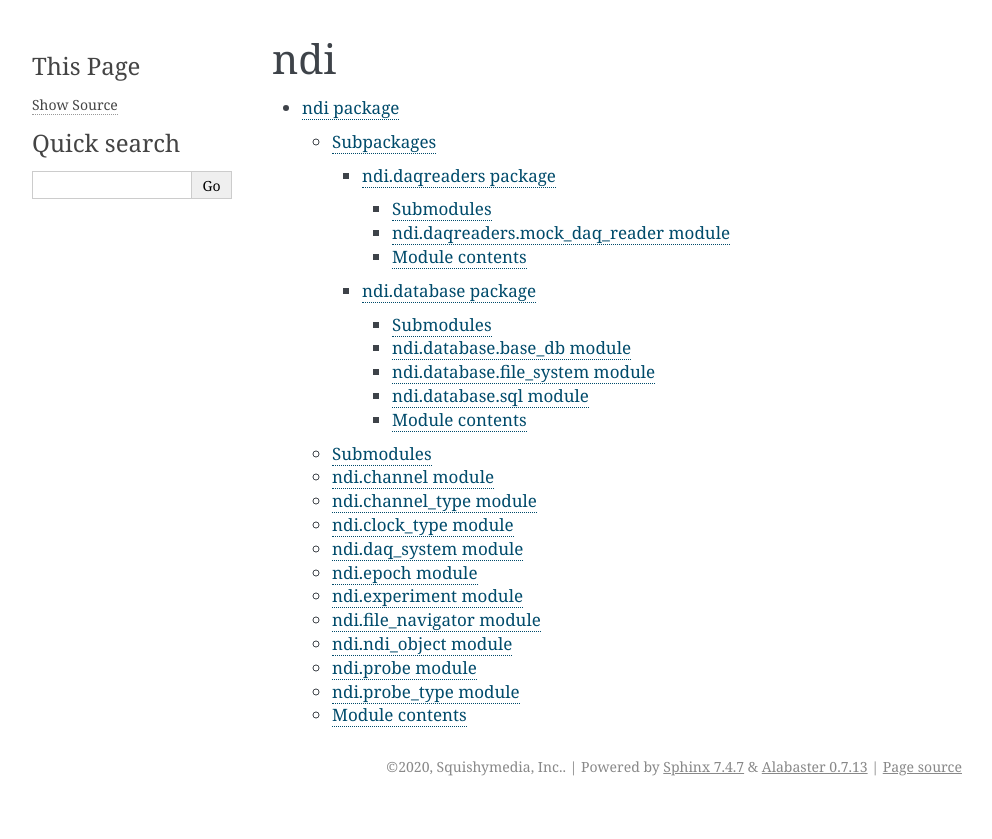
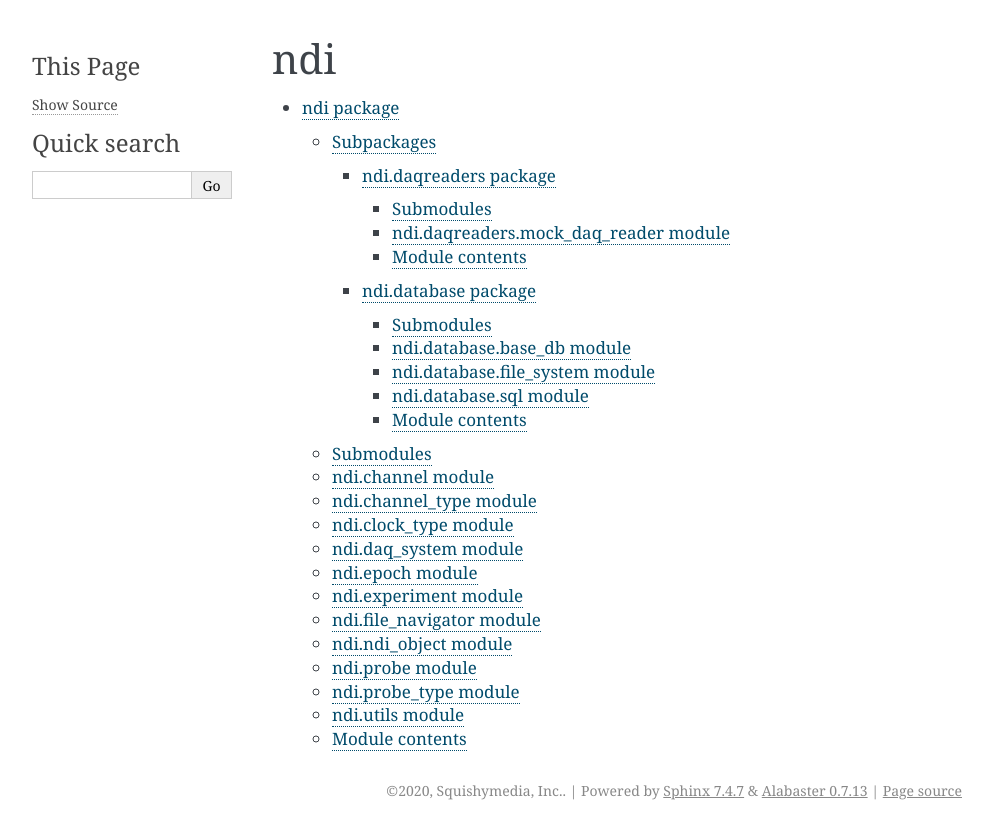
Before and after one commit to VH-Lab/NDI-python, a Sphinx documentation site: the page built from docs/source/modules.rst, in a window 1280 px wide. Shown: the top 839 px of the page, without its empty margins (148-1140 px from the left). Built offline with Sphinx 7.4.7, drawn with Linux system fonts in a browser that asks for light colours; pages that are not in the unit, such as notebooks, are missing from menus.

```diff
--- a/docs/source/conf.py
+++ b/docs/source/conf.py
@@ -37,6 +37,14 @@ extensions = [
   'sphinx.ext.napoleon',
 ]
 
+autoclass_content = "both"  # include both class docstring and __init__
+autodoc_default_flags = [
+        # Make sure that any autodoc declarations show the right members
+        "members",
+        "inherited-members",
+        "show-inheritance",
+]
+
 # Add any paths that contain templates here, relative to this directory.
 templates_path = ['_templates']
 
--- a/docs/source/ndi.rst
+++ b/docs/source/ndi.rst
@@ -93,6 +93,14 @@ ndi.probe\_type module
    :undoc-members:
    :show-inheritance:
 
+ndi.utils module
+----------------
+
+.. automodule:: ndi.utils
+   :members:
+   :undoc-members:
+   :show-inheritance:
+
 
 Module contents
 ---------------
```
